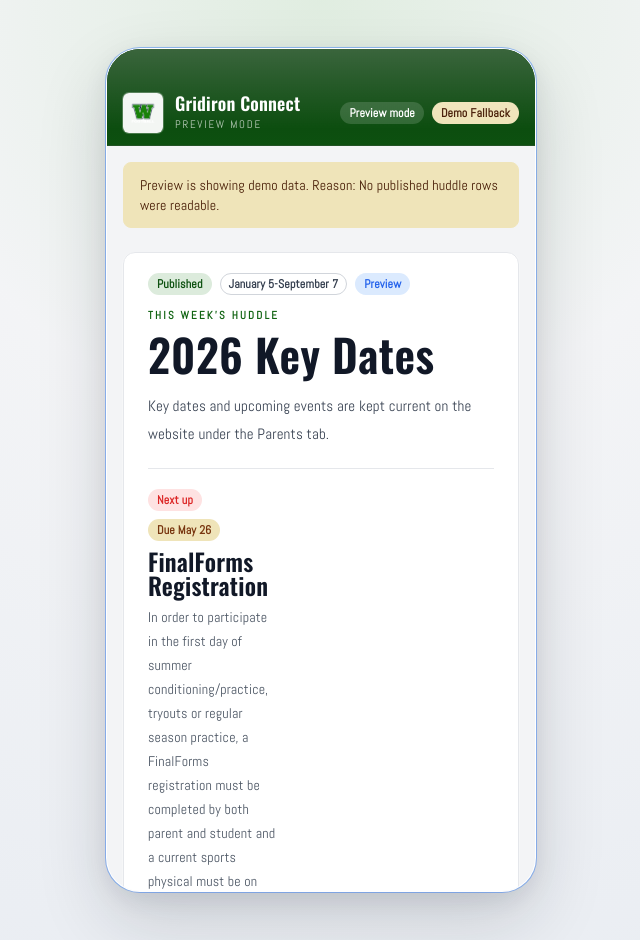
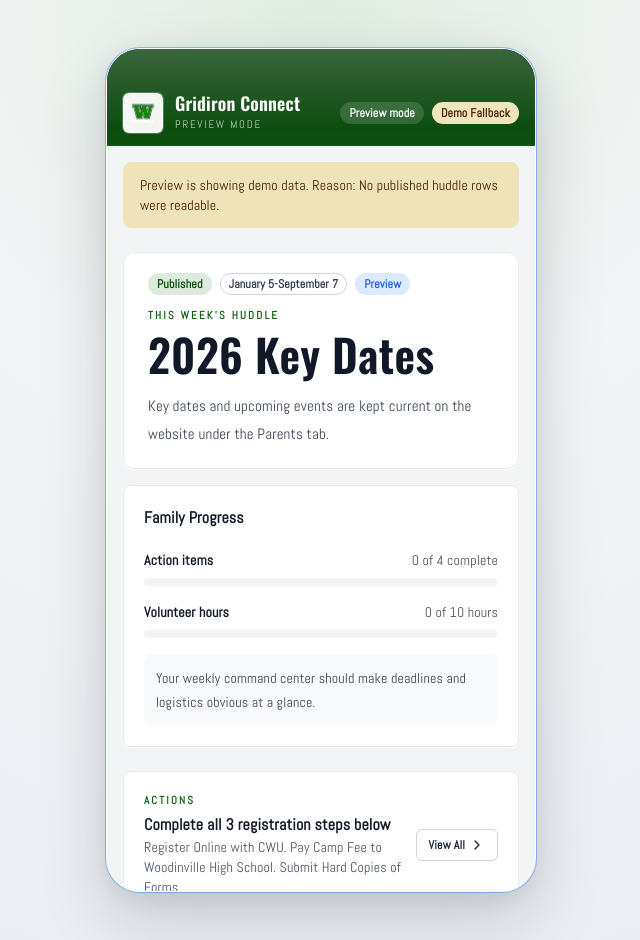
Before and after one commit to Slaybol/Woodinville-Sports, a Next.js app in the folder apps/web/: page /preview/huddle in a window 1280 px wide. Shown: the whole page, without its empty margins (319-959 px from the left). Built offline with nearby package versions, Linux system fonts and the light colour scheme; no server answers; the database is empty; a web font is replaced by a local one.

Commit message:
Normalize huddle action card layout

```diff
--- a/apps/web/src/components/huddle/huddle-home-content.tsx
+++ b/apps/web/src/components/huddle/huddle-home-content.tsx
@@ -58,7 +58,6 @@ export function HuddleHomeContent({ model, preview = false }: HuddleHomeContentP
   const volunteerSection = model.sections.find((section) => section.section_type === 'volunteer')
   const highlights = (model.sections.find((section) => section.section_type === 'highlights')?.metadata
     .highlights || []) as string[]
-  const primaryUrgent = urgent_actions[0]
   const actionCompletionPercent =
     family_progress && family_progress.action_items_total > 0
       ? Math.round((family_progress.action_items_complete / family_progress.action_items_total) * 100)
@@ -83,34 +82,6 @@ export function HuddleHomeContent({ model, preview = false }: HuddleHomeContentP
           </h1>
           {huddle.summary && (
             <p className="mt-4 max-w-3xl text-[15px] leading-7 text-ink-700">{huddle.summary}</p>
-          )}
-          {primaryUrgent && (
-            <div className="mt-5 flex flex-col gap-3 border-t border-ink-200 pt-5 sm:flex-row sm:items-end sm:justify-between">
-              <div className="min-w-0">
-                <div className="mb-2 flex flex-wrap items-center gap-2">
-                  <Badge variant="destructive">Next up</Badge>
-                  {primaryUrgent.due_label && <Badge variant="warning">{primaryUrgent.due_label}</Badge>}
-                </div>
-                <p className="font-display text-2xl leading-none text-ink-950">{primaryUrgent.title}</p>
-                <p className="mt-2 max-w-2xl text-sm leading-6 text-ink-600">{primaryUrgent.description}</p>
-              </div>
-              <div className="flex gap-2">
-                <Link href="/actions">
-                  <Button size="sm">
-                    Open Actions
-                    <ChevronRight size={15} className="ml-1" />
-                  </Button>
-                </Link>
-                {primaryUrgent.external_url && (
-                  <a href={primaryUrgent.external_url} target="_blank" rel="noreferrer">
-                    <Button variant="outline" size="sm">
-                      Open Link
-                      <ExternalLink size={14} className="ml-2" />
-                    </Button>
-                  </a>
-                )}
-              </div>
-            </div>
           )}
         </div>
 
```
